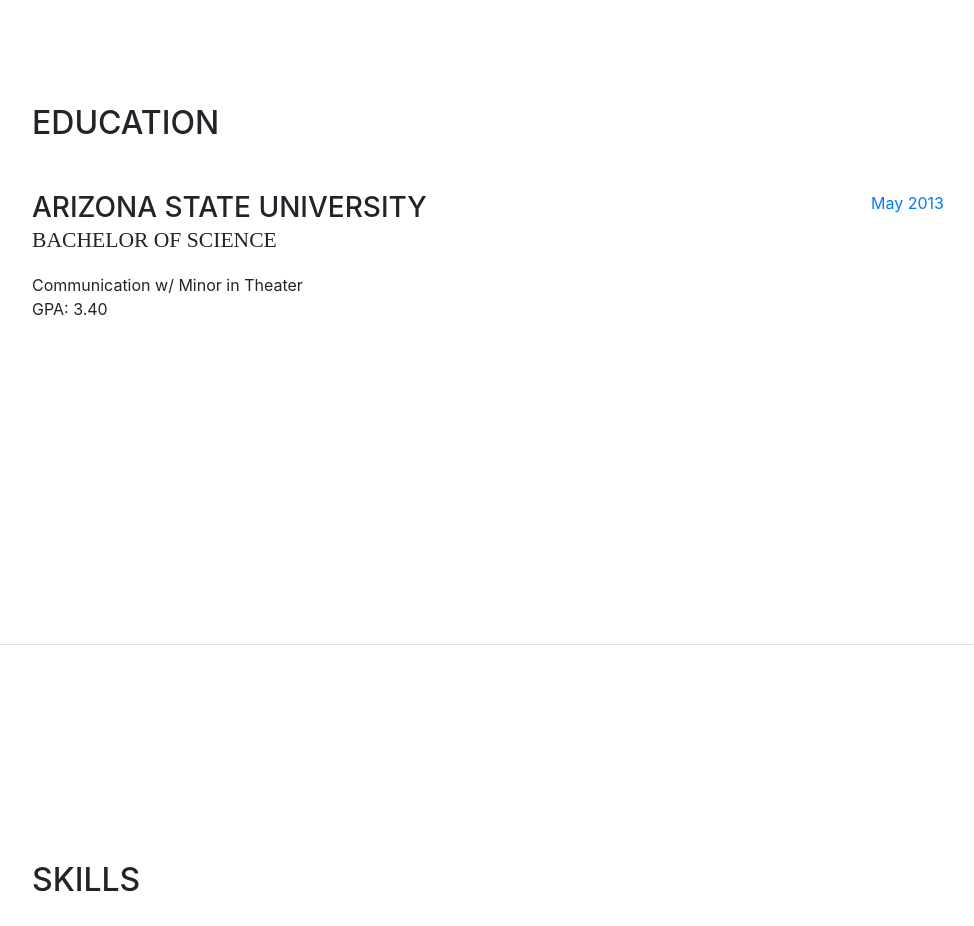
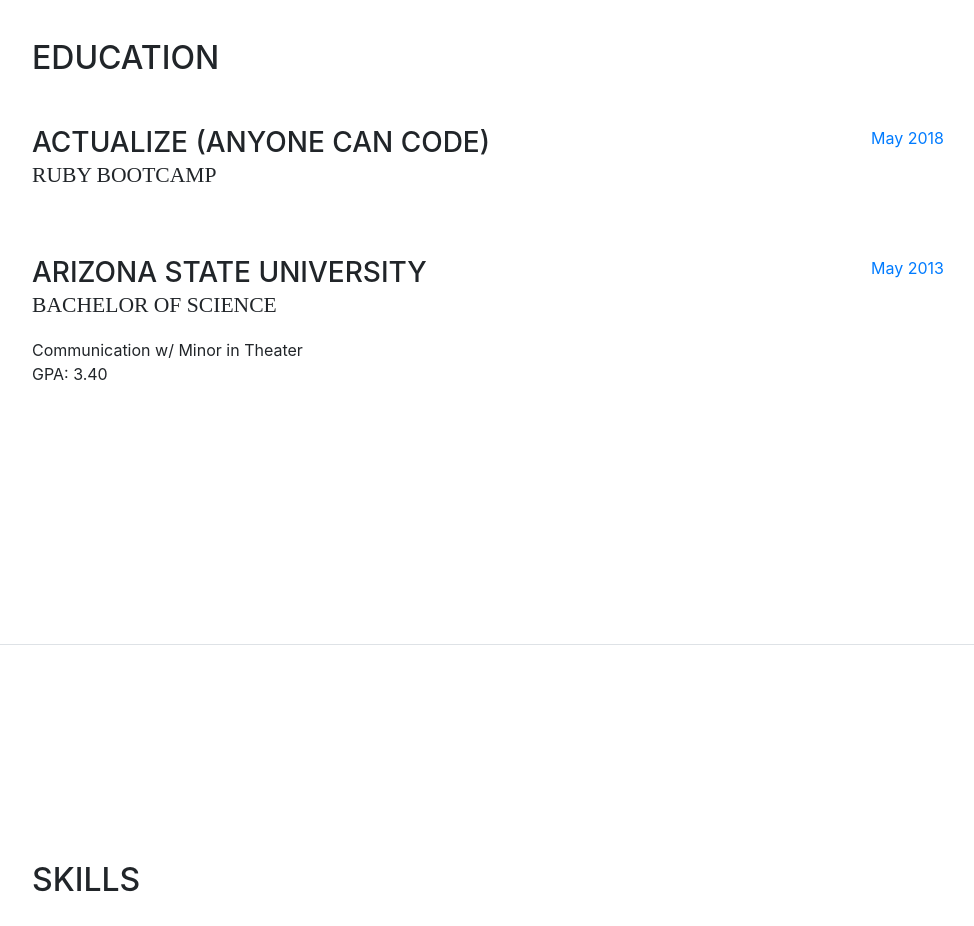
Before and after one commit to jendabom/jendabom.github.io, a website with bundled scripts: page index.html in a window 1280 px wide. Shown: the part 1800-2726 px from the top of the page, without its empty margins (288-1262 px from the left). Built offline with nearby package versions, Linux system fonts and the light colour scheme; a web font is replaced by a local one.

Commit message:
add education

```diff
--- a/index.html
+++ b/index.html
@@ -147,6 +147,15 @@
 
           <div class="resume-item d-flex flex-column flex-md-row mb-5">
             <div class="resume-content mr-auto">
+              <h3 class="mb-0">Actualize (Anyone Can Code)</h3>
+              <div class="subheading mb-3">Ruby Bootcamp</div>
+            </div>
+            <div class="resume-date text-md-right">
+              <span class="text-primary">May 2018</span>
+            </div>
+          </div>
+          <div class="resume-item d-flex flex-column flex-md-row mb-5">
+            <div class="resume-content mr-auto">
               <h3 class="mb-0">Arizona State University</h3>
               <div class="subheading mb-3">Bachelor of Science</div>
               <div>Communication w/ Minor in Theater</div>
@@ -156,6 +165,7 @@
               <span class="text-primary">May 2013</span>
             </div>
           </div>
+
 
         </div>
       </section>
```
